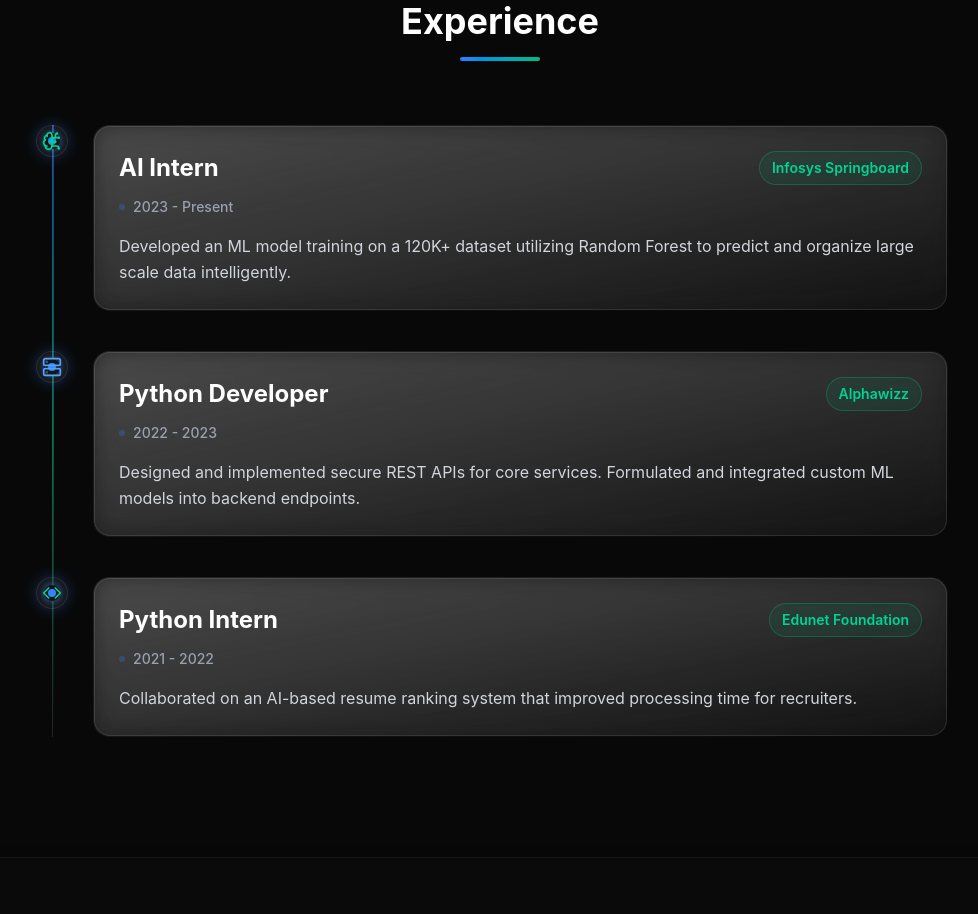
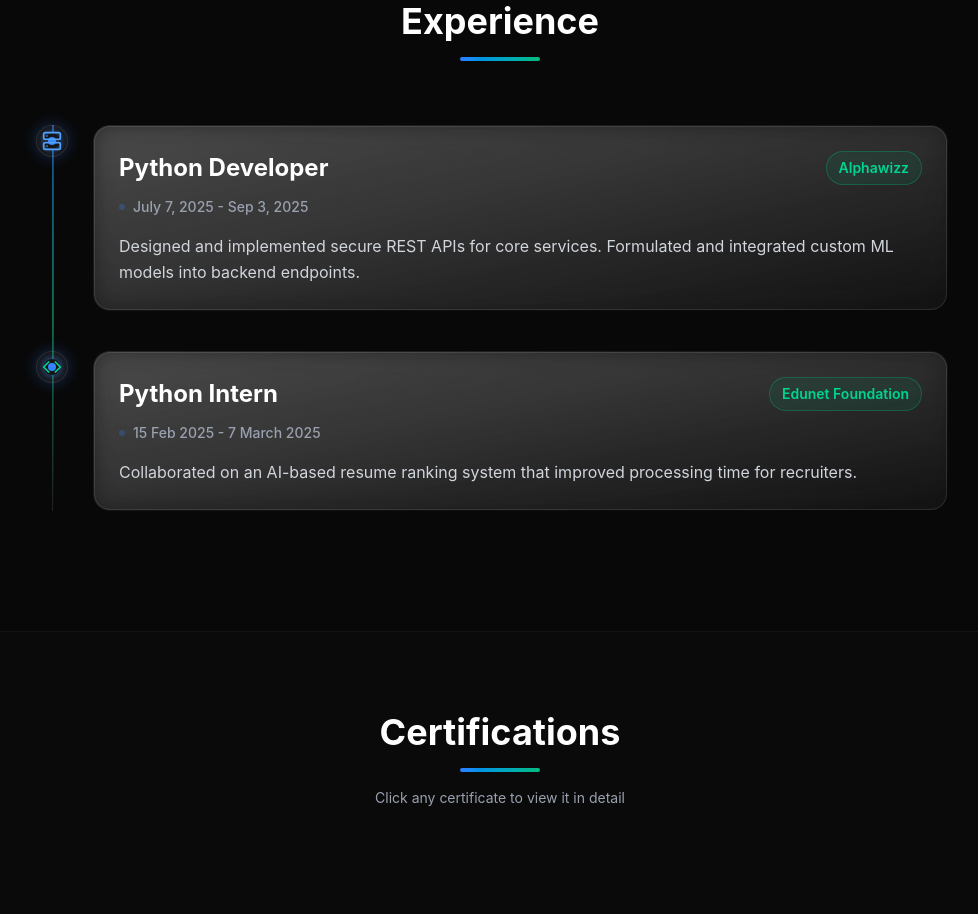
Before and after one commit to GautamSutar/Gautam-Sutar-Portfolio, a React (Vite) app: page / in a window 1280 px wide. Shown: the part 3520-4434 px from the top of the page, without its empty margins (140-1118 px from the left). Built offline with nearby package versions, Linux system fonts and the light colour scheme.

Commit message:
experience section updated

```diff
--- a/src/components/Experience.jsx
+++ b/src/components/Experience.jsx
@@ -4,23 +4,16 @@ import { Briefcase, Award, BrainCircuit, Server, Code } from 'lucide-react';
 
 const experiences = [
   {
-    role: 'AI Intern',
-    company: 'Infosys Springboard',
-    duration: '2023 - Present',
-    description: 'Developed an ML model training on a 120K+ dataset utilizing Random Forest to predict and organize large scale data intelligently.',
-    icon: <BrainCircuit size={20} className="text-emerald-400" />
-  },
-  {
     role: 'Python Developer',
     company: 'Alphawizz',
-    duration: '2022 - 2023',
+    duration: 'July 7, 2025 - Sep 3, 2025',
     description: 'Designed and implemented secure REST APIs for core services. Formulated and integrated custom ML models into backend endpoints.',
     icon: <Server size={20} className="text-blue-400" />
   },
   {
     role: 'Python Intern',
     company: 'Edunet Foundation',
-    duration: '2021 - 2022',
+    duration: '15 Feb 2025 - 7 March 2025',
     description: 'Collaborated on an AI-based resume ranking system that improved processing time for recruiters.',
     icon: <Code size={20} className="text-emerald-400" />
   }
```
